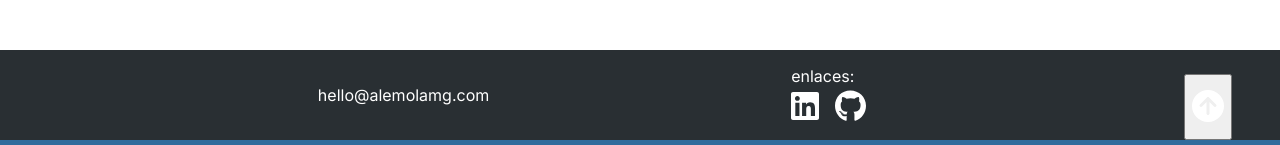
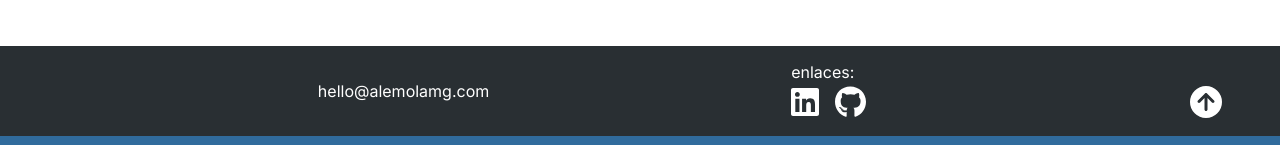
Before and after one commit to alemolamg/porfolio-alemol, a Next.js app: page / in a window 1280 px wide. Shown: the part 1731-1876 px from the top of the page. Built offline with nearby package versions, Linux system fonts and the light colour scheme.

Commit message:
Arreglado TopButton

```diff
--- a/src/components/footer/footer.module.scss
+++ b/src/components/footer/footer.module.scss
@@ -31,7 +31,8 @@
   .topButton {
     margin-top: 1.5rem;
     margin-right: 1rem;
-    // background: rgba(0,0,0,0);;
+    background: rgba(0,0,0,0);
+    border: 0;
   }
 
   .icon {
--- a/src/components/navbar/staticNavbar.module.scss
+++ b/src/components/navbar/staticNavbar.module.scss
@@ -3,7 +3,7 @@
 .navbar {
   display: flex;
   flex-direction: row;
-  padding: 0.5rem 1rem;
+  padding: 0.5rem 0.5rem;
   gap: 1rem;
   align-items: center;
   justify-content: center;
@@ -17,7 +17,7 @@
     font-size: 1rem;
     max-width: auto;
     gap: 2rem;
-  }
+  }f
 
   a {
     font-size: 0.85rem;
```
